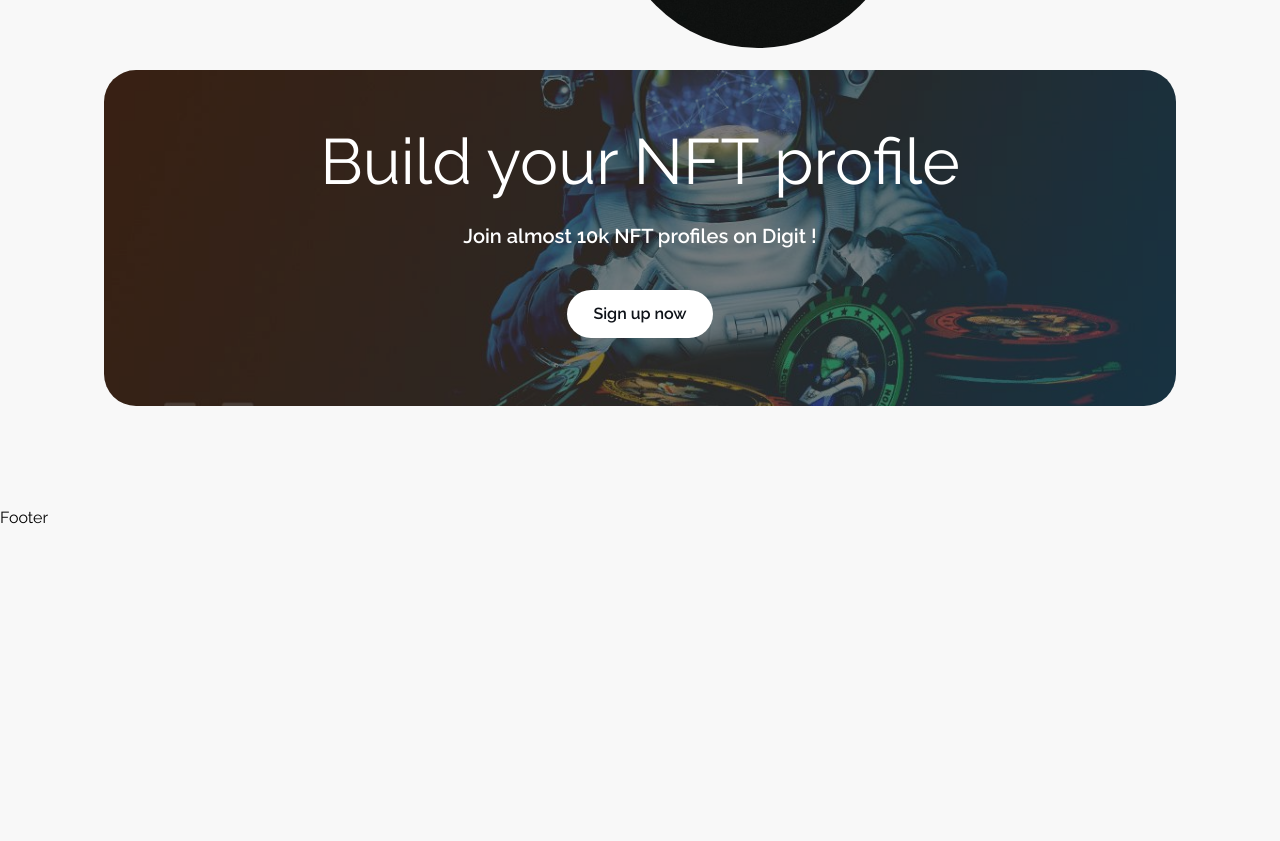
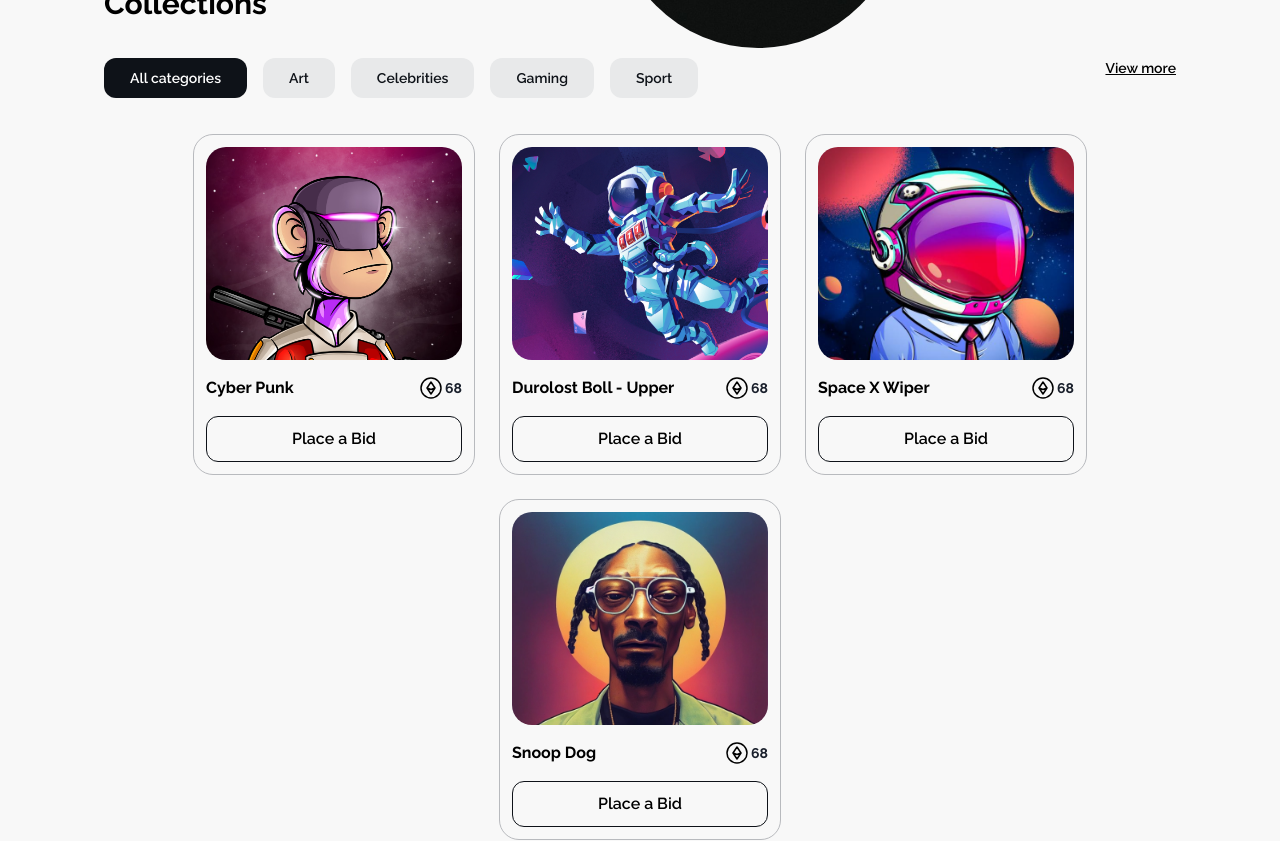
Before and after one commit to SergeCodeur/figma-to-code-ed2-week1, a React (Vite) app: page / in a window 1280 px wide. Shown: the part 1020-1861 px from the top of the page. Before the commit the page ends 1550 px from the top, so only its background shows below. Built offline with nearby package versions, Linux system fonts and the light colour scheme.

Commit message:
feat : création de la section collections

```diff
--- a/src/components/sections/Collections.tsx
+++ b/src/components/sections/Collections.tsx
@@ -1,5 +1,105 @@
+import cyberpunk from "@/assets/images/cyber-punk.png";
+import durolost_boll from "@/assets/images/durolost-boll-upper.png";
+import snoop_dog from "@/assets/images/snoop-dog.png";
+import space_x_wiper from "@/assets/images/space-x-wiper.png";
+import { ReactNode } from "react";
+import { NFTCard, NFTCardProps } from "../ui/card";
+
+type collectionProps = {
+  label: ReactNode;
+  active?: boolean;
+};
+
+// Collection Filter
+const CollectionFilter: collectionProps[] = [
+  {
+    label: "All categories",
+    active: true,
+  },
+  {
+    label: "Art",
+  },
+  {
+    label: "Celebrities",
+  },
+  {
+    label: "Gaming",
+  },
+  {
+    label: "Sport",
+  },
+];
+
+// Collection Buttons Filter
+const CollectionBtnFilter = () => {
+  return (
+    <div className="space-x-4 overflow-x-auto whitespace-nowrap">
+      {CollectionFilter.map((item, index) => (
+        <button
+          key={index}
+          className={`${
+            item.active
+              ? "bg-neutral-800 text-white"
+              : "text-neutral-800 bg-neutral-50"
+          } px-[26px] py-2.5 rounded-xl text-sm font-semibold`}
+        >
+          <span>{item.label}</span>
+        </button>
+      ))}
+    </div>
+  );
+};
+
+// NFT Card Content
+const NFTCardData: NFTCardProps[] = [
+  {
+    image: cyberpunk,
+    title: "Cyber Punk",
+    price: 68,
+  },
+  {
+    image: durolost_boll,
+    title: "Durolost  Boll - Upper",
+    price: 68,
+  },
+  {
+    image: space_x_wiper,
+    title: "Space X Wiper",
+    price: 68,
+  },
+  {
+    image: snoop_dog,
+    title: "Snoop Dog",
+    price: 68,
+  },
+];
+
+// Nft Collection Card
+const NFTCollectionCard = () => {
+  return (
+    <>
+      {NFTCardData.map((item, index) => (
+        <NFTCard key={index} {...item} />
+      ))}
+    </>
+  );
+};
+
 const Collections = () => {
-  return <div>Collections</div>;
+  return (
+    <section className="container space-y-9 pb-[100px] pt-16">
+      <h2 className="text-3xl font-bold">Collections</h2>
+      <div className="flex justify-between flex-wrap gap-2.5">
+        <CollectionBtnFilter />
+        <a href="#" className="underline text-sm font-semibold">
+          View more
+        </a>
+      </div>
+      <div className="flex flex-wrap gap-6 justify-center">
+        <NFTCollectionCard />
+      </div>
+    </section>
+  );
 };
 
 export default Collections;
```
